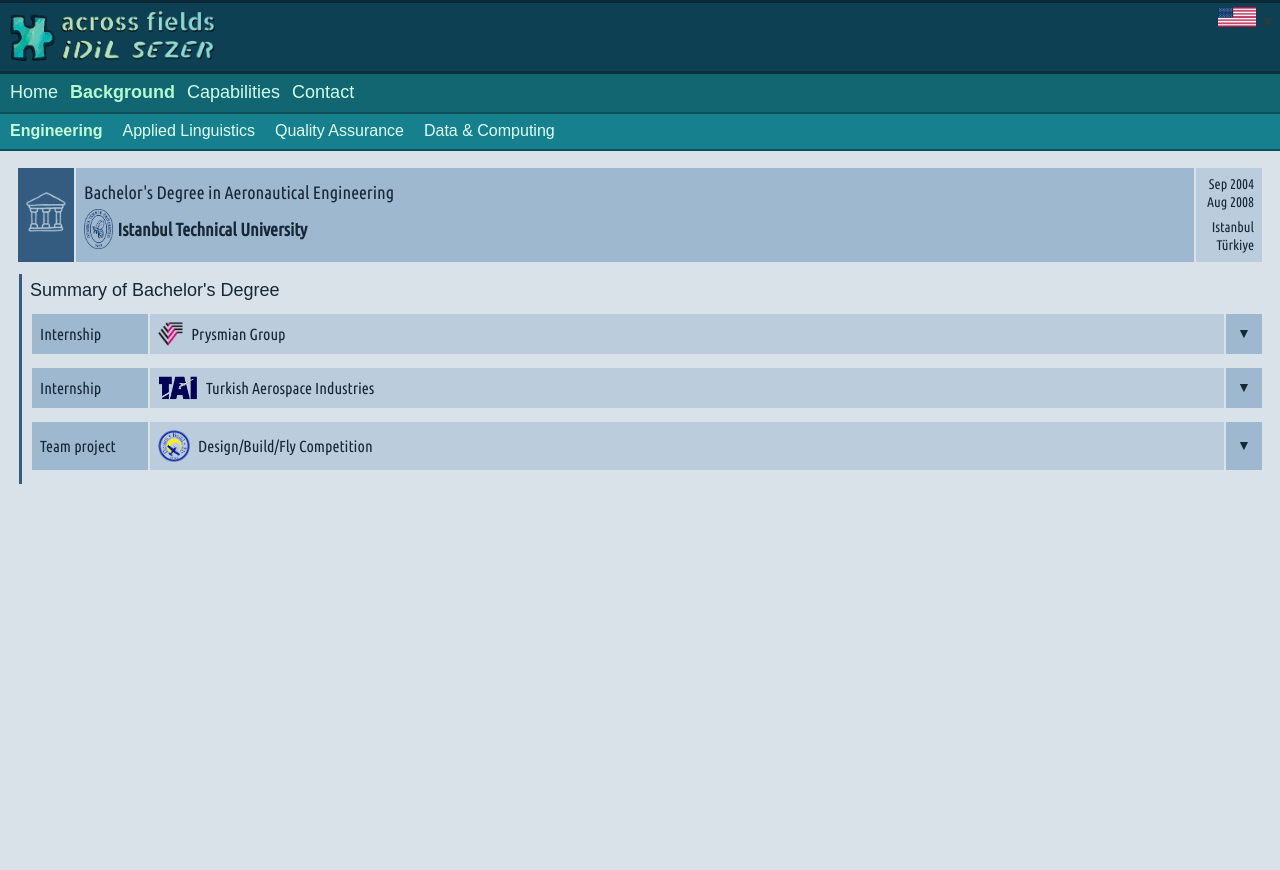
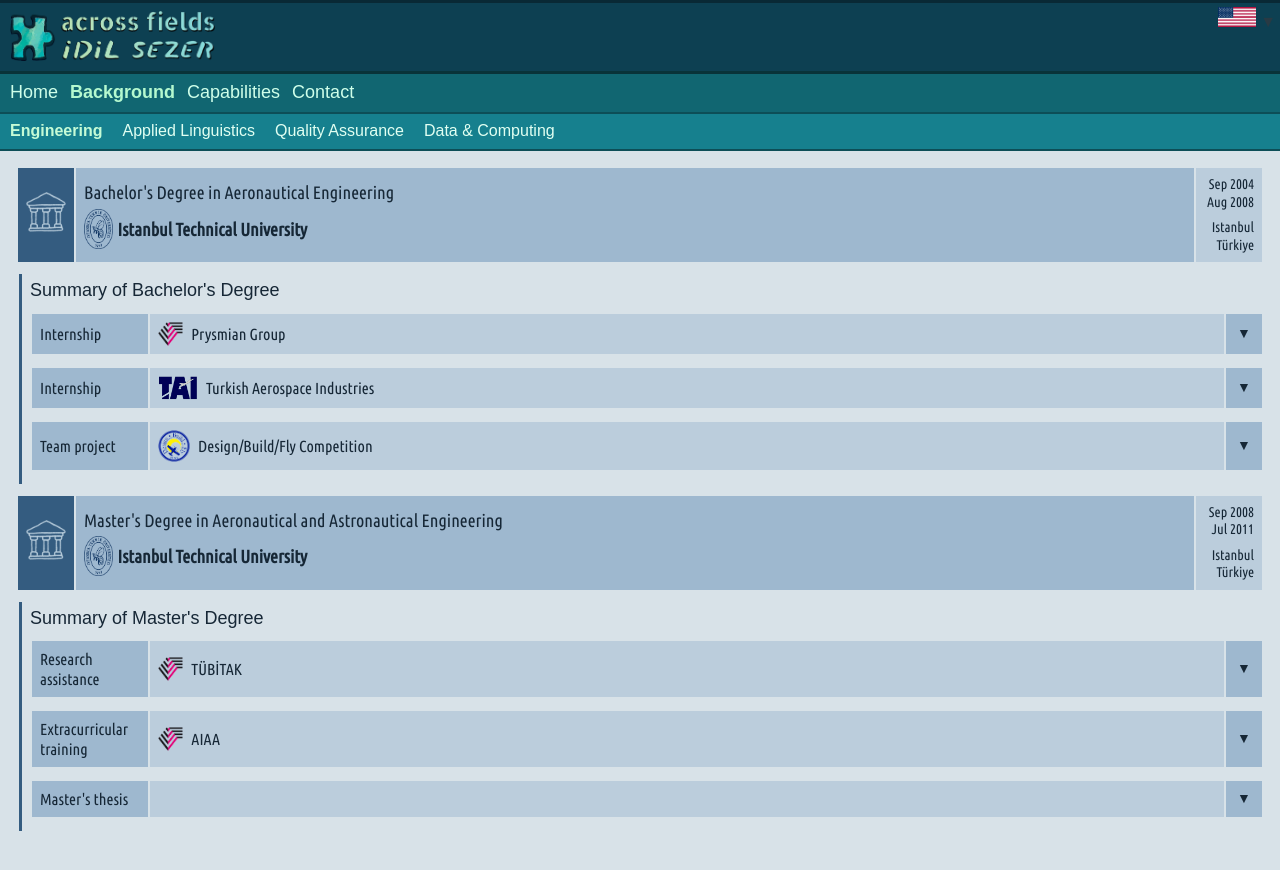
Before and after one commit to acrossfields/idilsezer, a Jekyll site: the page built from en/background-eng.md, in a window 1280 px wide. Shown: the top 870 px of the page. Built offline with Jekyll 4.4.1, drawn with Linux system fonts in a browser that asks for light colours; some web fonts are replaced.

Commit message:
Update background-eng.md

```diff
--- a/en/background-eng.md
+++ b/en/background-eng.md
@@ -101,3 +101,96 @@ permalink: /en/background/engineering/
   </table>
 
 </div>
+
+<table class="table-bgheader" style="color: #162736; margin: 10px 8px;">
+  <tr>
+    <td style="background-color: #345c80; padding: 8px;">
+      <img src="{{ '/assets/images/edu-eng.png' | relative_url }}" alt="Education">
+    </td>
+    <td style="background-color: #9eb8cf; padding: 8px; font-family: 'Ubuntu Condensed', sans-serif; font-size: 18px;">
+      <div style="margin-bottom: 5px;">
+        Master's Degree in Aeronautical and Astronautical Engineering
+      </div>
+      <div style="display: flex; align-items: center; gap: 5px;">
+        <img src="{{ '/assets/images/itu.png' | relative_url }}" alt="ITU" style="height: 40px; vertical-align: middle;">
+        <strong>Istanbul Technical University</strong>
+      </div>
+    </td>
+    <td style="background-color: #bbcddc; padding: 8px; font-family: 'Ubuntu Condensed', sans-serif; font-size: 14px;">
+      Sep 2008<br>
+      <div style="margin-bottom: 8px;">Jul 2011</div>
+      Istanbul<br>
+      Türkiye
+    </td>
+  </tr>
+</table>
+
+<div class="bg-indented" style="margin-left: 11px; margin-right: 8px; padding: 5px 0 2px 8px;">
+  <p style="margin-top: 0; margin-bottom: 10px; color: #162736;">Summary of Master's Degree</p>
+
+  <table class="table-bgsub" style="color: #162736; margin: 10px 0; padding: 0;">
+    <tr>
+      <td style="background-color: #9eb8cf; padding: 8px; font-family: 'Ubuntu Condensed', sans-serif; font-size: 16px;">
+        Research assistance
+      </td>
+      <td style="background-color: #bbcddc; padding: 8px; font-family: 'Ubuntu Condensed', sans-serif; font-size: 16px;">
+        <div style="display: flex; align-items: center; gap: 8px;">
+          <img src="{{ '/assets/images/prysmian.png' | relative_url }}" alt="Prysmian" style="height: 24px;">
+          <span>TÜBİTAK</span>
+        </div>
+      </td>
+      <td style="background-color: #9eb8cf; padding: 8px; font-size: 14px; color: #162736;">
+      </td>
+    </tr>
+    <tr class="table-bgsub-details">
+      <td colspan="3" style="font-family: 'Ysabeau', sans-serif; font-size: 15px; padding: 5px;">
+        <p style="margin: 0;">
+          [Details of the research assistance]
+        </p>
+      </td>
+    </tr>
+  </table>
+
+  <table class="table-bgsub" style="color: #162736; margin: 10px 0; padding: 0;">
+    <tr>
+      <td style="background-color: #9eb8cf; padding: 8px; font-family: 'Ubuntu Condensed', sans-serif; font-size: 16px;">
+        Extracurricular training
+      </td>
+      <td style="background-color: #bbcddc; padding: 8px; font-family: 'Ubuntu Condensed', sans-serif; font-size: 16px;">
+        <div style="display: flex; align-items: center; gap: 8px;">
+          <img src="{{ '/assets/images/prysmian.png' | relative_url }}" alt="Prysmian" style="height: 24px;">
+          <span>AIAA</span>
+        </div>
+      </td>
+      <td style="background-color: #9eb8cf; padding: 8px; font-size: 14px; color: #162736;">
+      </td>
+    </tr>
+    <tr class="table-bgsub-details">
+      <td colspan="3" style="font-family: 'Ysabeau', sans-serif; font-size: 15px; padding: 5px;">
+        <p style="margin: 0;">
+          [Details of the training]
+        </p>
+      </td>
+    </tr>
+  </table>
+
+  <table class="table-bgsub" style="color: #162736; margin: 10px 0; padding: 0;">
+    <tr>
+      <td style="background-color: #9eb8cf; padding: 8px; font-family: 'Ubuntu Condensed', sans-serif; font-size: 16px;">
+        Master's thesis
+      </td>
+      <td style="background-color: #bbcddc; padding: 8px;">
+      </td>
+      <td style="background-color: #9eb8cf; padding: 8px; font-size: 14px; color: #162736;">
+      </td>
+    </tr>
+    <tr class="table-bgsub-details">
+      <td colspan="3" style="font-family: 'Ysabeau', sans-serif; font-size: 15px; padding: 5px;">
+        <p style="margin: 0;">
+          [Details of the thesis]
+        </p>
+      </td>
+    </tr>
+  </table>
+
+</div>
```
